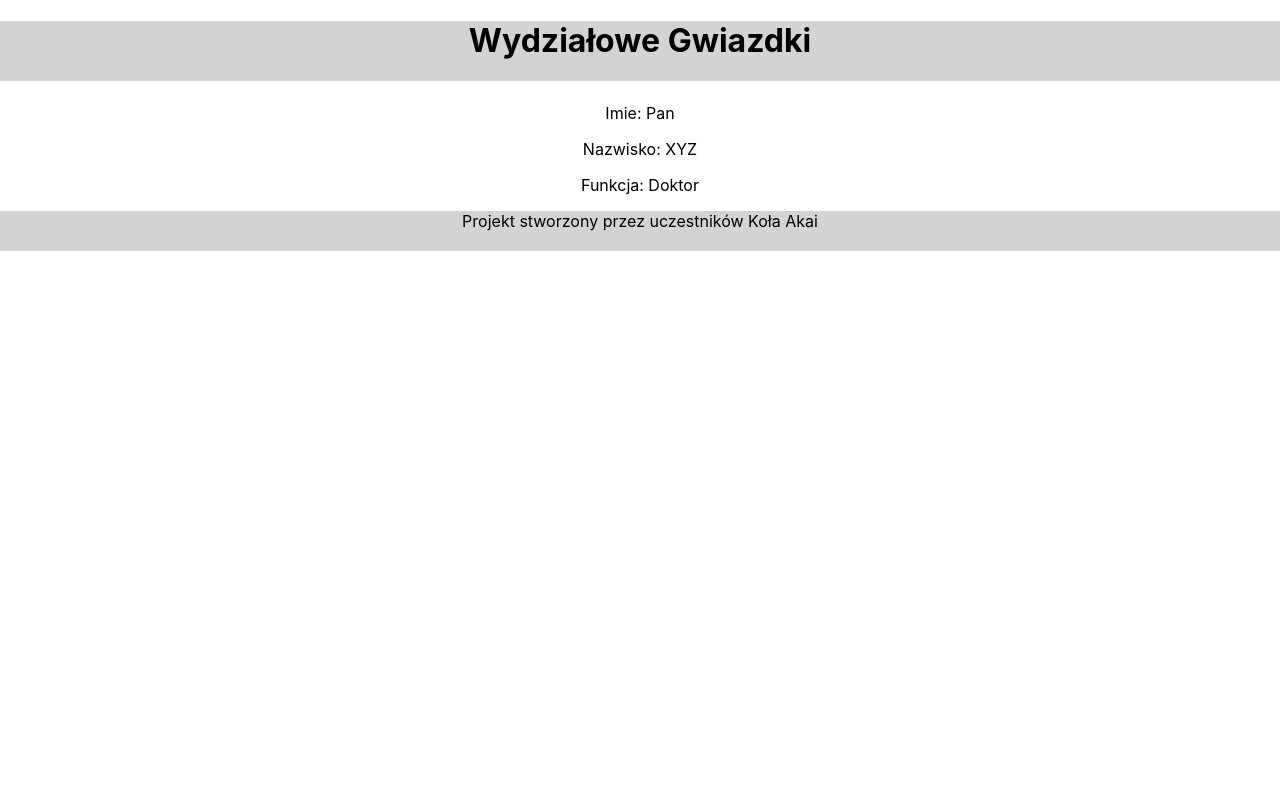
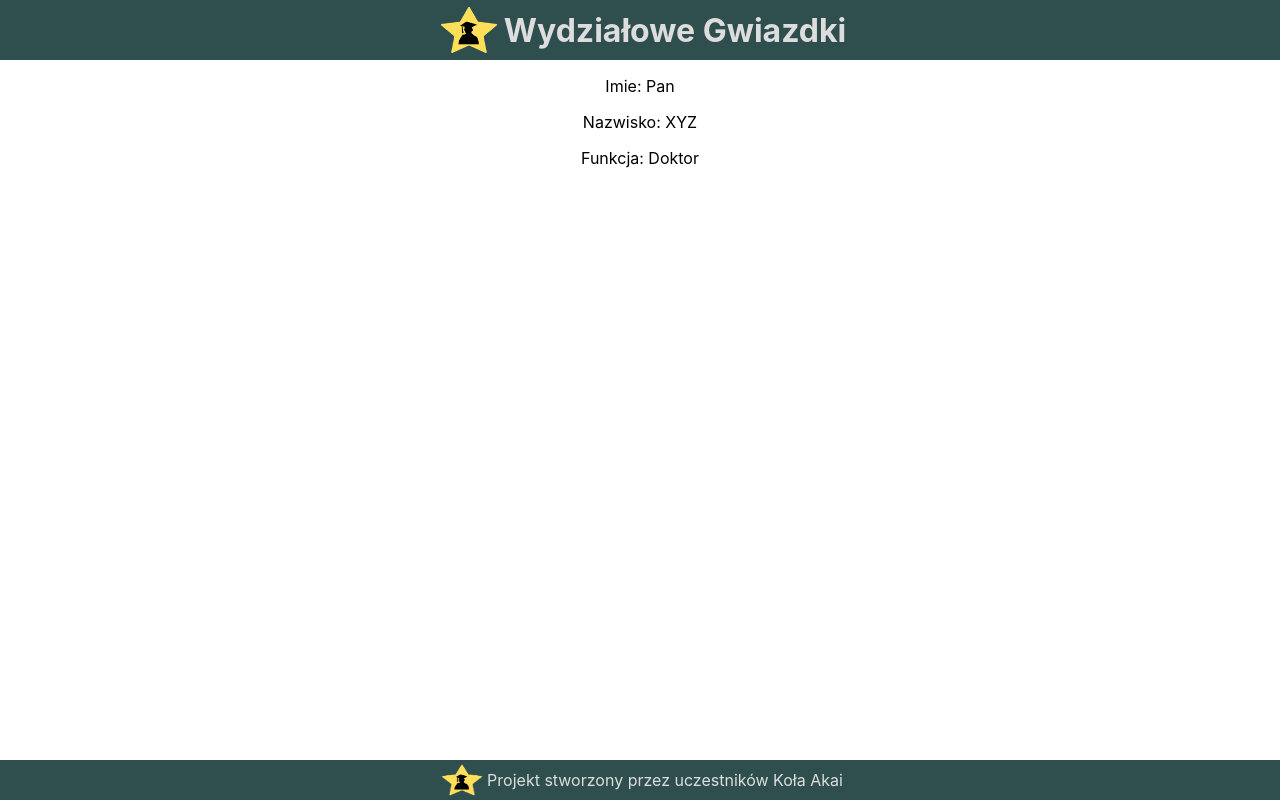
Before and after one commit to akai-org/wydzialowe-gwiazdki, a React (Create React App) app: page / in a window 1280 px wide. Built offline with nearby package versions, Linux system fonts and the light colour scheme.

Commit message:
new header, new footer, logo

```diff
--- a/src/App.css
+++ b/src/App.css
@@ -22,16 +22,31 @@
   color: #61dafb;
 }
 .footerClass{
-  background-color: lightgrey;
+  background-color: darkslategrey;
+  color:#ddd;
   display: flex;
   justify-content: center;
   height: 40px;
+  align-items: center;
+  position: absolute;
+  bottom: 0;
+  width: 100%;
+}
+.logoFooter{
+  height: 100%;
+  width: 50px;
 }
 .header{
-  background-color: lightgrey;
+  background-color: darkslategrey;
+  color: #ddd;
   display: flex;
   justify-content: center;
   height: 60px;
+  align-items: center;
+}
+.logo{
+  height: 100%;
+  width: 70px;
 }
 
 
--- a/src/components/Footer.js
+++ b/src/components/Footer.js
@@ -1,7 +1,10 @@
 import React  from 'react';
 const Footer = (props)=>{
     return(
-      <p class="footerClass">Projekt stworzony przez uczestników Koła Akai</p>
+      <div class="footerClass">
+        <img src={require('./logo2.png')} alt="logo" class="logoFooter"/>
+        <p >Projekt stworzony przez uczestników Koła Akai</p>
+      </div>
     )
 
   }
--- a/src/components/Header.js
+++ b/src/components/Header.js
@@ -2,8 +2,9 @@ import React from 'react';
 
 const Header = (pros) => {
   return(
-    <div>
-      <h1 class="header">{pros.title}</h1>
+    <div class="header">
+      <img src={require('./logo2.png')} alt="logo" class="logo"/>
+      <h1>{pros.title}</h1>
     </div>
   )
 }
```
Also changed, not shown: src/components/logo2.png (added).
